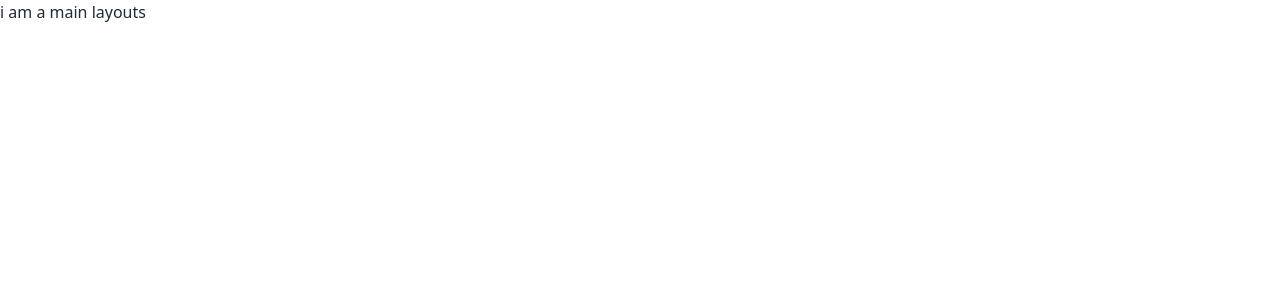
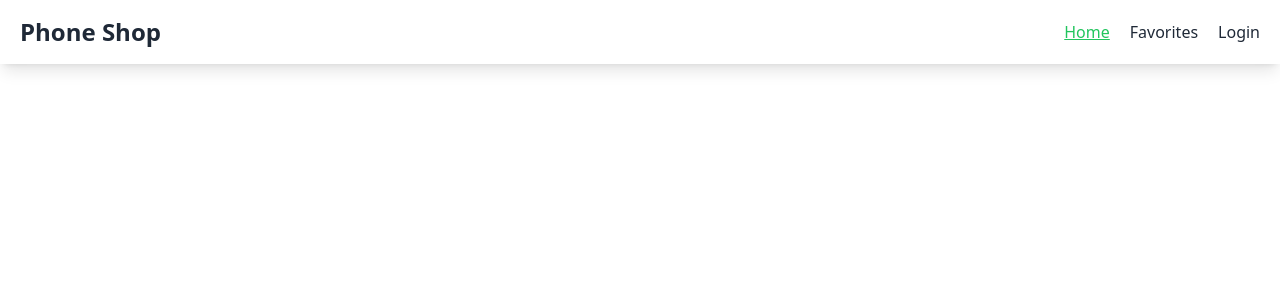
Before and after one commit to ranamiah221/phone-shop, a React (Vite) app: page / in a window 1280 px wide. Shown: the top 300 px of the page. Built offline with nearby package versions, Linux system fonts and the light colour scheme.

Commit message:
added Navbar

```diff
--- /dev/null
+++ b/src/components/Navbar/Navbar.jsx
@@ -0,0 +1,61 @@
+import { NavLink } from "react-router-dom";
+
+const Navbar = () => {
+  return (
+    <div className="flex justify-between items-center h-16 px-5 shadow-lg">
+        {/* navbar title */}
+      <div>
+        <h1 className="text-2xl font-semibold">Phone Shop</h1>
+      </div>
+      {/* nav links */}
+      <nav>
+        <ul className="flex items-center gap-5 text-base font-medium">
+          <li>
+            <NavLink
+              to="/"
+              className={({ isActive, isPending }) =>
+                isPending
+                  ? "pending"
+                  : isActive
+                  ? "text-green-500 underline"
+                  : ""
+              }
+            >
+              Home
+            </NavLink>
+          </li>
+          <li>
+            <NavLink
+              to="/favorites"
+              className={({ isActive, isPending }) =>
+                isPending
+                  ? "pending"
+                  : isActive
+                  ? "text-green-500 underline"
+                  : ""
+              }
+            >
+              Favorites
+            </NavLink>
+          </li>
+          <li>
+            <NavLink
+              to="/login"
+              className={({ isActive, isPending }) =>
+                isPending
+                  ? "pending"
+                  : isActive
+                  ? "text-green-500 underline"
+                  : ""
+              }
+            >
+              Login
+            </NavLink>
+          </li>
+        </ul>
+      </nav>
+    </div>
+  );
+};
+
+export default Navbar;
--- a/src/components/Route/Route.jsx
+++ b/src/components/Route/Route.jsx
@@ -1,13 +1,30 @@
 import { createBrowserRouter } from "react-router-dom";
 import MainLayouts from "../../layouts/MainLayouts/MainLayouts";
 import ErrorPage from "../../pages/ErrorPage/ErrorPage";
+import Home from "../../pages/Home/Home";
+import Favorites from './../../pages/Favorites/Favorites';
+import Login from './../../pages/Login/Login';
 
 
 const Route = createBrowserRouter([
     {
         path:'/',
         element:<MainLayouts></MainLayouts>,
-        errorElement:<ErrorPage></ErrorPage>
+        errorElement:<ErrorPage></ErrorPage>,
+        children:[
+            {
+                path:'/',
+                element:<Home></Home>
+            },
+            {
+                path:'/favorites',
+                element:<Favorites></Favorites>,
+            },
+            {
+                path:'/login',
+                element:<Login></Login>
+            }
+        ]
 
     }
 ])
--- a/src/layouts/MainLayouts/MainLayouts.jsx
+++ b/src/layouts/MainLayouts/MainLayouts.jsx
@@ -1,9 +1,12 @@
+import { Outlet } from "react-router-dom";
+import Navbar from "../../components/Navbar/Navbar";
 
 
 const MainLayouts = () => {
     return (
-        <div>
-            i am a main layouts
+        <div className="max-w-7xl mx-auto">
+            <Navbar></Navbar>
+            <Outlet></Outlet>
         </div>
     );
 };
--- /dev/null
+++ b/src/pages/Favorites/Favorites.jsx
@@ -0,0 +1,11 @@
+import React from 'react';
+
+const Favorites = () => {
+    return (
+        <div>
+            <h1>favorites</h1>
+        </div>
+    );
+};
+
+export default Favorites;
--- /dev/null
+++ b/src/pages/Home/Home.jsx
@@ -0,0 +1,11 @@
+
+
+const Home = () => {
+    return (
+        <div>
+
+        </div>
+    );
+};
+
+export default Home;
--- /dev/null
+++ b/src/pages/Login/Login.jsx
@@ -0,0 +1,11 @@
+import React from 'react';
+
+const Login = () => {
+    return (
+        <div>
+            <h1>login</h1>
+        </div>
+    );
+};
+
+export default Login;
```
